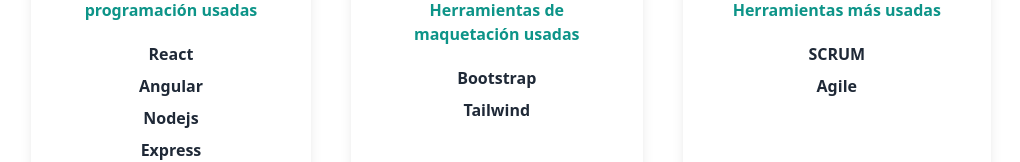
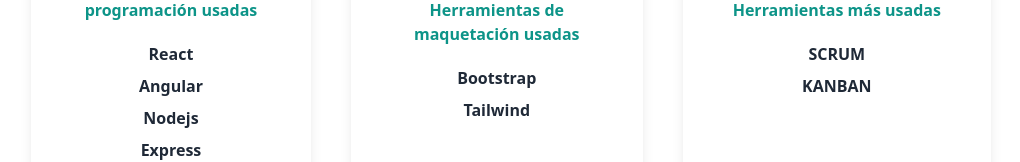
Before and after one commit to CrisArranz/portfolio, a Next.js app: page / in a window 1280 px wide. Shown: the part 1583-1745 px from the top of the page, without its empty margins (129-1149 px from the left). Built offline with nearby package versions, Linux system fonts and the light colour scheme.

Commit message:
WEB: Fixing texts

```diff
--- a/components/sections/ServiceOffer/ServiceOffer.tsx
+++ b/components/sections/ServiceOffer/ServiceOffer.tsx
@@ -6,7 +6,7 @@
       <div>
         <h3 className="text-3xl py-1">Servicios que proporciono</h3>
         <p className="text-md py-2 leading-8 text-gray-800 dark:text-white">
-          Desde el comienzo de mi viaje en este sector he trabajado de manera presencial y remota para toda clase de <strong className="text-teal-500">empresas</strong> y <strong className="text-teal-500">consultoras</strong>, colaborando con gente top en el sector para crear productos digitales para el consumo del usuario y del empleado
+          Desde el comienzo de mi viaje en este sector he trabajado de manera presencial y remota para toda clase de <strong className="text-teal-500">empresas</strong> y <strong className="text-teal-500">consultoras</strong>, colaborando con gente top en el sector para crear productos digitales para el consumo del usuario y del empleado.
         </p>
         <p className="text-md py-2 leading-8 text-gray-800 dark:text-white">
           Ofrezco experiencia desde todos los puntos, como programador, diseñador y también ayudando al aprendizaje colectivo.
@@ -32,7 +32,7 @@
           title: "Trabajo en equipo",
           description: "Trabajar en equipo y ordenado como pilar fundamental",
           titleTools: "Herramientas más usadas",
-          tools: ["SCRUM", "Agile"]
+          tools: ["SCRUM", "KANBAN"]
         }} />
       </div>
     </div>
```
